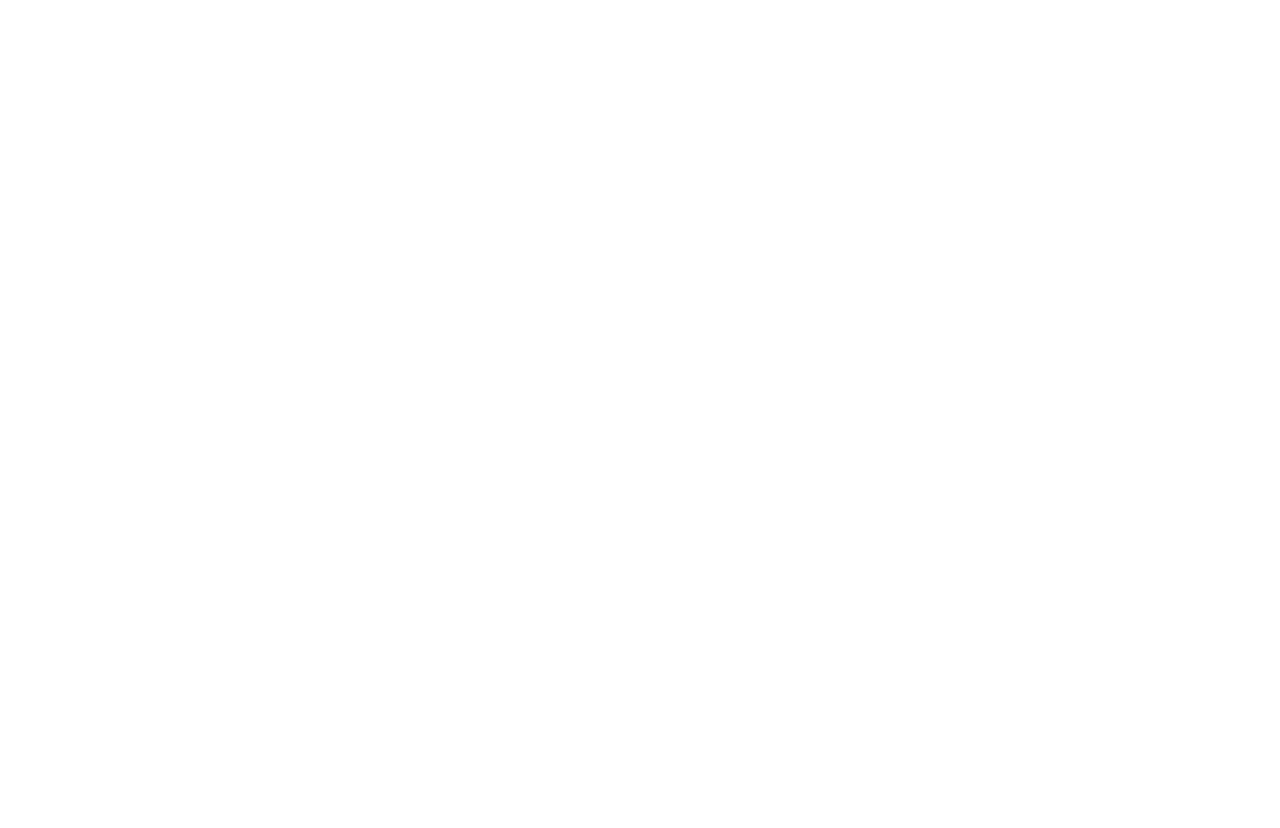
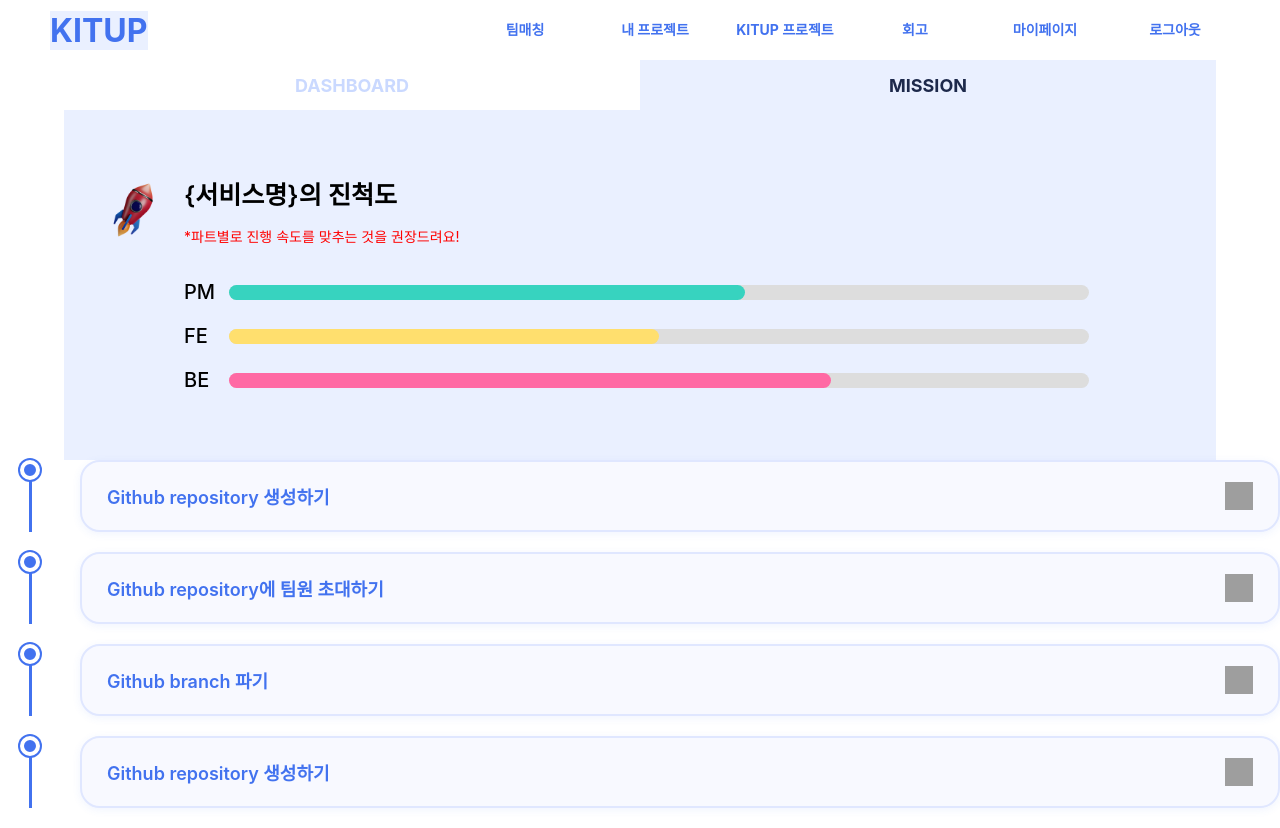
Before and after one commit to issuejong/KitUp, a Django app: page /guides/mission/ in a window 1280 px wide. Before the commit the page is empty. Before the commit the page ends 800 px from the top, so only its background shows below. Run offline with Django 5.2, Linux system fonts and the light colour scheme; a user stored in the database is signed in; tables that the repository leaves empty hold one stand-in row (values such as "Sample post"); parts of the project's set-up code (start-up, migrations or seed data) failed here and were passed over; some web fonts are replaced; grey boxes are pictures that could not be loaded.

Commit message:
feat : mission.html&css

```diff
--- /dev/null
+++ b/static/css/mission.css
@@ -0,0 +1,283 @@
+/* 프로젝트 헤더 */
+.p_header {
+	width: 90%;
+	height: 50px;
+	margin: 0 auto;
+	display: flex;
+}
+
+.p_header a {
+	display: block;
+	width: 50%;
+	text-align: center;
+	padding: 15px;
+	text-decoration: none;
+	background: #eaf0ff;
+}
+
+.p_header .p_dashboard {
+	background: #fff;
+    color: #cad9ff;
+}
+
+.p_header .p_mission {
+	background: #eaf0ff;
+    color: #1d294b;
+}
+
+.p_header .p_dashboard:hover {
+	background: #eaf0ff;
+	color: #1d294b;
+	transition: 0.3s ease-in-out;
+}
+
+.p_header a p {
+	font-size: 18px;
+	font-weight: 700;
+}
+
+/* 진척도 */
+.mission_progress {
+    background: #eaf0ff;
+    width: 90%; height: 350px;
+    padding: 50px 20px;
+    margin: 0 auto;
+}
+
+.mp_title {
+    display: flex;
+    align-items: center;
+}
+
+.mp_title > img {
+    width: 100px; height: 100px;
+}
+
+.mp_title > div > h3 {
+    font-size: 25px; font-weight: 600;
+    margin-bottom: 15px;
+}
+
+.mp_title > div > p {
+    font-size: 14px;
+    color: #FF0000;
+}
+
+.pm_progress {
+    margin: 20px 0 15px 100px;
+    display: flex;
+    align-items: center;
+}
+
+.pm_progress > h3 {
+    width: 30px;
+    font-size: 20px; font-weight: 550;
+    margin-right: 15px;
+}
+
+.pm_progress > .pm_bar {
+    position: relative;
+    width: 85%; height: 15px;
+    background: #DDDDDD;
+    border-radius: 20px;
+}
+.pm_progress > .pm_bar > .pm_real {
+    position: absolute;
+    top: 0; left: 0;
+    width: 60%; height: 100%;
+    background: #37D3BF;
+    border-radius: 20px;
+}
+
+.front_progress {
+    margin: 20px 0 15px 100px;
+    display: flex;
+    align-items: center;
+}
+
+.front_progress > h3 {
+    width: 30px;
+    font-size: 20px; font-weight: 550;
+    margin-right: 15px;
+}
+
+.front_progress > .front_bar {
+    position: relative;
+    width: 85%; height: 15px;
+    background: #DDDDDD;
+    border-radius: 20px;
+}
+
+.front_progress > .front_bar > .front_real {
+    position: absolute;
+    top: 0; left: 0;
+    width: 50%; height: 100%;
+    background: #FFDF6E;
+    border-radius: 20px;
+}
+
+.back_progress {
+    margin: 20px 0 15px 100px;
+    display: flex;
+    align-items: center;
+}
+
+.back_progress > h3 {
+    width: 30px;
+    font-size: 20px; font-weight: 550;
+    margin-right: 15px;
+}
+
+.back_progress > .back_bar {
+    position: relative;
+    width: 85%; height: 15px;
+    background: #DDDDDD;
+    border-radius: 20px;
+}
+
+.back_progress > .back_bar > .back_real {
+    position: absolute;
+    top: 0; left: 0;
+    width: 70%; height: 100%;
+    background: #FF69A4;
+    border-radius: 20px;
+}
+
+/* 미션 아이템 */
+.mission_item {
+    display: flex;
+    gap: 20px;
+    margin-bottom: 20px;
+}
+
+.timeline_dot {
+    display: flex;
+    flex-direction: column;
+    align-items: center;
+    width: 60px;
+    flex-shrink: 0;
+}
+
+.circle {
+    width: 20px;
+    height: 20px;
+    background: #4272EF;
+    border-radius: 50%;
+    border: 4px solid #fff;
+    box-shadow: 0 0 0 2px #4272EF;
+    z-index: 5;
+    position: relative;
+}
+
+.line {
+    width: 3px;
+    height: 100%;
+    background: #4272EF;
+    flex: 1;
+    margin-top: -2px;
+}
+
+.mission_item:last-child .line {
+    display: none;
+}
+
+/* 카드 래퍼 */
+.card_wrapper {
+    flex: 1;
+    transition: all 0.4s cubic-bezier(0.4, 0, 0.2, 1);
+}
+
+/* 미션 카드 */
+.mission_card {
+    background: #F8F9FF;
+    border: 2px solid #E0E7FF;
+    border-radius: 20px;
+    padding: 20px 25px;
+    cursor: pointer;
+    transition: all 0.4s cubic-bezier(0.4, 0, 0.2, 1);
+    box-shadow: 0 2px 8px rgba(66, 114, 239, 0.08);
+}
+
+.mission_card:hover {
+    border-color: #4272EF;
+    box-shadow: 0 4px 12px rgba(66, 114, 239, 0.15);
+}
+
+.card_header {
+    display: flex;
+    justify-content: space-between;
+    align-items: center;
+}
+
+.card_header h3 {
+    font-size: 18px;
+    font-weight: 600;
+    color: #4272EF;
+    margin: 0;
+}
+
+.check_icon {
+    width: 28px;
+    height: 28px;
+    transition: transform 0.3s ease;
+}
+
+.mission_card:hover .check_icon {
+    transform: scale(1.1);
+}
+
+/* 카드 내용 (기본 숨김) */
+.card_content {
+    max-height: 0;
+    overflow: hidden;
+    opacity: 0;
+    transition: all 0.4s cubic-bezier(0.4, 0, 0.2, 1);
+    margin-top: 0;
+}
+
+.card_description {
+    font-size: 14px;
+    color: #6B7280;
+    margin: 15px 0 10px 0;
+}
+
+.mission_input {
+    width: 100%;
+    padding: 12px 16px;
+    border: 2px solid #E0E7FF;
+    border-radius: 12px;
+    font-size: 15px;
+    color: #9CA3AF;
+    background: #fff;
+    transition: all 0.3s ease;
+    box-sizing: border-box;
+}
+
+.mission_input:focus {
+    outline: none;
+    border-color: #4272EF;
+    color: #1d294b;
+}
+
+/* 활성화된 카드 */
+.mission_card.active {
+    background: #fff;
+    border-color: #4272EF;
+    box-shadow: 0 8px 24px rgba(66, 114, 239, 0.2);
+    transform: scale(1.02);
+}
+
+.mission_card.active .card_content {
+    max-height: 300px;
+    opacity: 1;
+    margin-top: 15px;
+}
+
+/* 완료된 카드 */
+.mission_card.completed .check_icon {
+    /* check.png로 변경될 예정 */
+}
+
+.mission_card.completed {
+    opacity: 0.8;
+}
--- /dev/null
+++ b/static/js/mission.js
@@ -0,0 +1,38 @@
+// mission.js
+
+document.addEventListener('DOMContentLoaded', function() {
+    const missionCards = document.querySelectorAll('.mission_card');
+
+    missionCards.forEach(card => {
+        card.addEventListener('click', function() {
+            const isActive = this.classList.contains('active');
+
+            // 다른 모든 카드 닫기
+            missionCards.forEach(c => {
+                c.classList.remove('active');
+            });
+
+            // 클릭한 카드 토글
+            if (!isActive) {
+                this.classList.add('active');
+            }
+        });
+
+        // 체크 아이콘 클릭 시 완료 처리
+        const checkIcon = card.querySelector('.check_icon');
+        checkIcon.addEventListener('click', function(e) {
+            e.stopPropagation(); // 카드 클릭 이벤트 방지
+
+            const card = this.closest('.mission_card');
+            const isCompleted = card.classList.contains('completed');
+
+            if (isCompleted) {
+                card.classList.remove('completed');
+                this.src = this.src.replace('check.png', 'nocheck.png');
+            } else {
+                card.classList.add('completed');
+                this.src = this.src.replace('nocheck.png', 'check.png');
+            }
+        });
+    });
+});
--- a/templates/guides/mission.html
+++ b/templates/guides/mission.html
@@ -0,0 +1,113 @@
+{% extends 'base.html' %} {% load static %} {% block header %}
+<link rel="stylesheet" href="{% static 'css/mission.css' %}" />
+{% endblock %} {% block content %}
+<section class="p_header">
+	<a href="{% url 'projects:dashboard' %}" class="p_dashboard"
+		><p>DASHBOARD</p></a
+	>
+	<a href="{% url 'guides:mission' %}" class="p_mission"><p>MISSION</p></a>
+</section>
+<div class="mission_progress">
+	<div class="mp_title">
+		<img src="{% static 'images/rocket.png' %}" alt="rocket" />
+		<div>
+			<h3>{서비스명}의 진척도</h3>
+			<p>*파트별로 진행 속도를 맞추는 것을 권장드려요!</p>
+		</div>
+	</div>
+	<div class="pm_progress">
+		<h3>PM</h3>
+		<div class="pm_bar">
+            <p class="pm_real"></p>
+        </div>
+	</div>
+	<div class="front_progress">
+		<h3>FE</h3>
+		<div class="front_bar">
+            <p class="front_real"></p>
+        </div>
+	</div>
+	<div class="back_progress">
+		<h3>BE</h3>
+		<div class="back_bar">
+            <p class="back_real"></p>
+        </div>
+	</div>
+</div>
+    <!-- 미션 아이템들 -->
+    <div class="mission_item">
+        <div class="timeline_dot">
+            <div class="circle"></div>
+            <div class="line"></div>
+        </div>
+        <div class="card_wrapper">
+            <div class="mission_card" data-mission="1">
+                <div class="card_header">
+                    <h3>Github repository 생성하기</h3>
+                    <img src="{% static 'images/nocheck.png' %}" alt="체크" class="check_icon">
+                </div>
+                <div class="card_content">
+                    <input type="text" placeholder="Github repository 생성하기" class="mission_input">
+                </div>
+            </div>
+        </div>
+    </div>
+
+    <div class="mission_item">
+        <div class="timeline_dot">
+            <div class="circle"></div>
+            <div class="line"></div>
+        </div>
+        <div class="card_wrapper">
+            <div class="mission_card" data-mission="2">
+                <div class="card_header">
+                    <h3>Github repository에 팀원 초대하기</h3>
+                    <img src="{% static 'images/nocheck.png' %}" alt="체크" class="check_icon">
+                </div>
+                <div class="card_content">
+                    <p class="card_description">(팀트랙 or 유튜브 제목)</p>
+                    <input type="text" placeholder="Github repository에 팀원 초대하기" class="mission_input">
+                </div>
+            </div>
+        </div>
+    </div>
+
+    <div class="mission_item">
+        <div class="timeline_dot">
+            <div class="circle"></div>
+            <div class="line"></div>
+        </div>
+        <div class="card_wrapper">
+            <div class="mission_card" data-mission="3">
+                <div class="card_header">
+                    <h3>Github branch 파기</h3>
+                    <img src="{% static 'images/nocheck.png' %}" alt="체크" class="check_icon">
+                </div>
+                <div class="card_content">
+                    <input type="text" placeholder="Github branch 파기" class="mission_input">
+                </div>
+            </div>
+        </div>
+    </div>
+
+    <div class="mission_item">
+        <div class="timeline_dot">
+            <div class="circle"></div>
+            <div class="line"></div>
+        </div>
+        <div class="card_wrapper">
+            <div class="mission_card" data-mission="4">
+                <div class="card_header">
+                    <h3>Github repository 생성하기</h3>
+                    <img src="{% static 'images/nocheck.png' %}" alt="체크" class="check_icon">
+                </div>
+                <div class="card_content">
+                    <input type="text" placeholder="Github repository 생성하기" class="mission_input">
+                </div>
+            </div>
+        </div>
+    </div>
+</div>
+
+<script src="{% static 'js/mission.js' %}"></script>
+{% endblock %}
--- a/templates/projects/dashboard.html
+++ b/templates/projects/dashboard.html
@@ -140,7 +140,7 @@
             <div class="p_real"></div>
         </div>
     </div>
-    <button type="button" onclick="location.href='{% url 'projects:dashboard_update' project_id=project.id %}'">수정하기</button>
+    <button type="button">수정하기</button>
     <!-- 이하동문 -->
 </div>
 {% endblock %}
```
Also changed, not shown: static/images/rocket.png (added).
